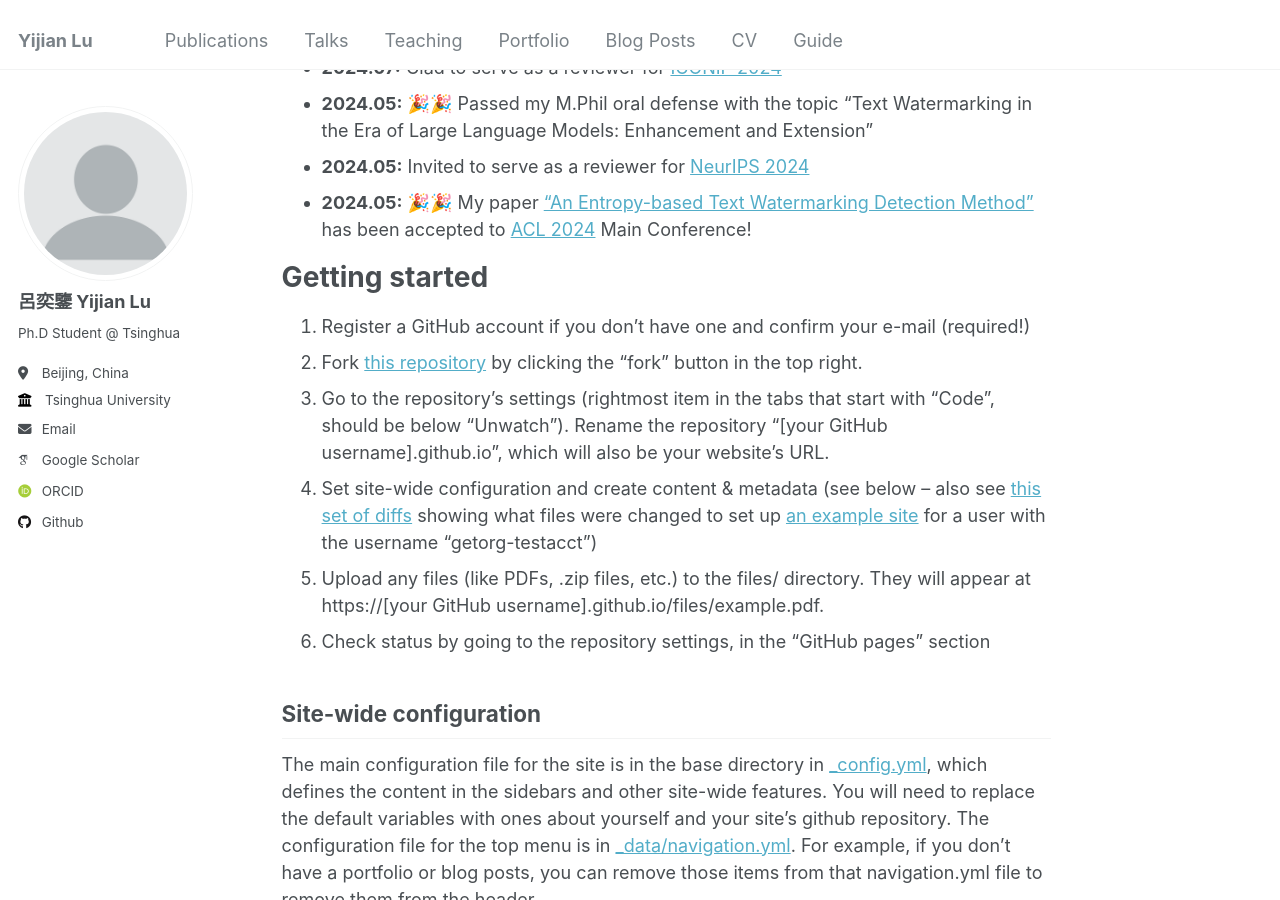
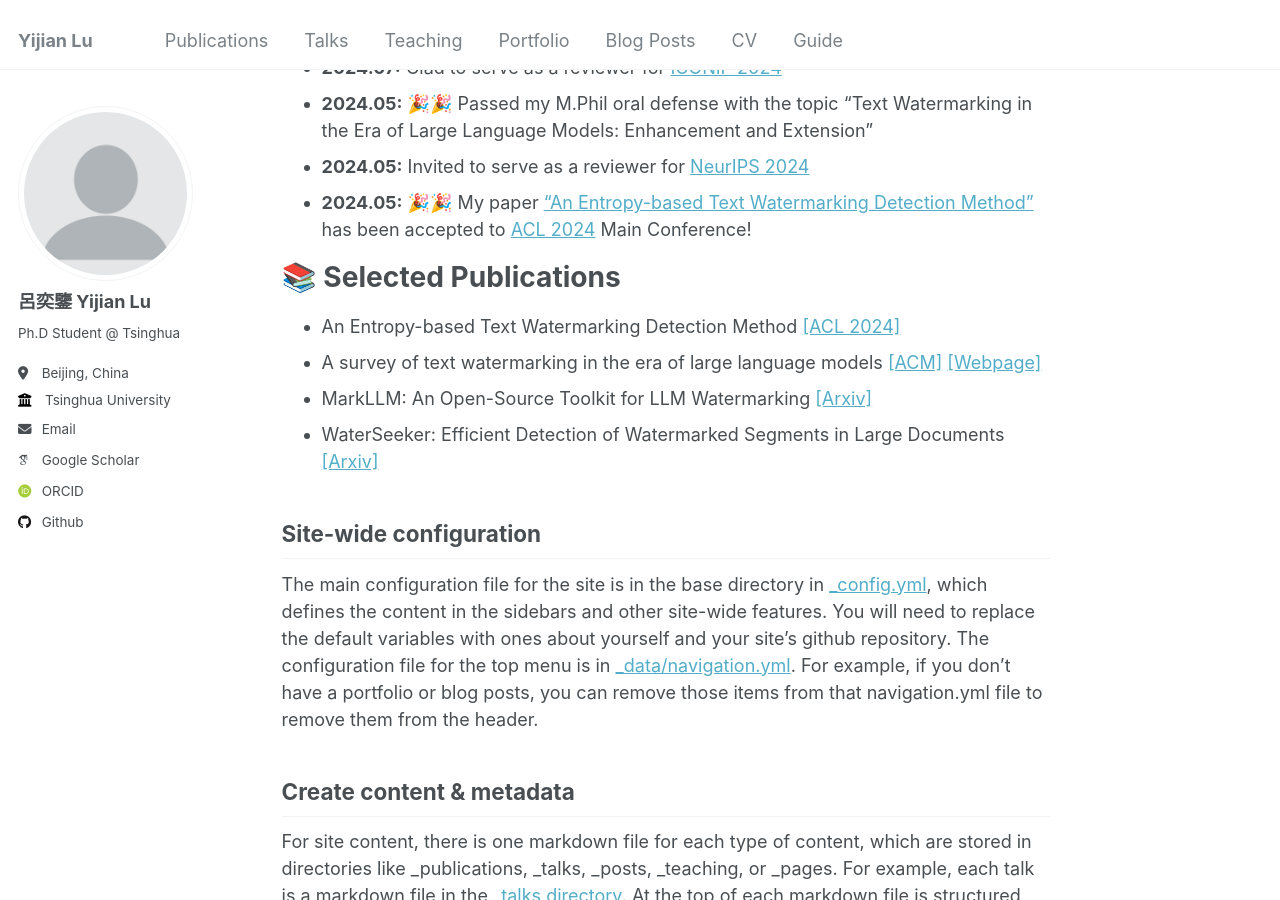
Before and after one commit to luyijian3/luyijian3.github.io, a Jekyll site: the page built from _pages/about.md, in a window 1280 px wide and 900 px high, scrolled down 484 px. Built offline with Jekyll 4.4.1, drawn with Linux system fonts in a browser that asks for light colours; some web fonts are replaced.

Commit message:
Update about.md

```diff
--- a/_pages/about.md
+++ b/_pages/about.md
@@ -21,14 +21,12 @@ My research interest is Natural Language Processing, specifically including Larg
 - **2024.05:** Invited to serve as a reviewer for [NeurIPS 2024](https://neurips.cc/)
 - **2024.05:** 🎉🎉 My paper ["An Entropy-based Text Watermarking Detection Method"](https://aclanthology.org/2024.acl-long.630/) has been accepted to [ACL 2024](https://2024.aclweb.org/) Main Conference!
 
-Getting started
+📚 Selected Publications
 ======
-1. Register a GitHub account if you don't have one and confirm your e-mail (required!)
-1. Fork [this repository](https://github.com/academicpages/academicpages.github.io) by clicking the "fork" button in the top right.
-1. Go to the repository's settings (rightmost item in the tabs that start with "Code", should be below "Unwatch"). Rename the repository "[your GitHub username].github.io", which will also be your website's URL.
-1. Set site-wide configuration and create content & metadata (see below -- also see [this set of diffs](http://archive.is/3TPas) showing what files were changed to set up [an example site](https://getorg-testacct.github.io) for a user with the username "getorg-testacct")
-1. Upload any files (like PDFs, .zip files, etc.) to the files/ directory. They will appear at https://[your GitHub username].github.io/files/example.pdf.
-1. Check status by going to the repository settings, in the "GitHub pages" section
+- An Entropy-based Text Watermarking Detection Method [[ACL 2024]](https://aclanthology.org/2024.acl-long.630/)
+- A survey of text watermarking in the era of large language models [[ACM]](https://arxiv.org/abs/2312.07913) [[Webpage]](https://survey-text-watermark.github.io/index.html)
+- MarkLLM: An Open-Source Toolkit for LLM Watermarking [[Arxiv]](https://arxiv.org/abs/2405.10051)
+- WaterSeeker: Efficient Detection of Watermarked Segments in Large Documents [[Arxiv]](https://arxiv.org/abs/2409.05112)
 
 Site-wide configuration
 ------
```
